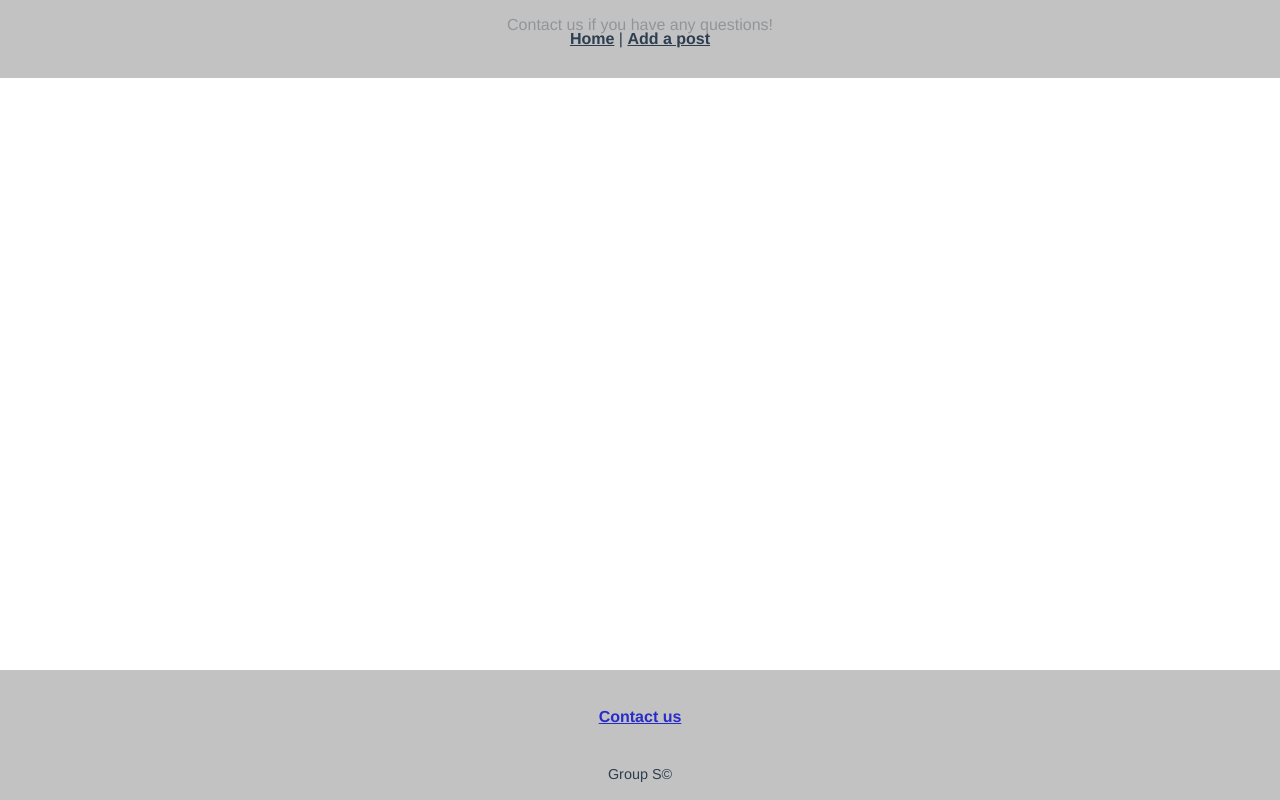
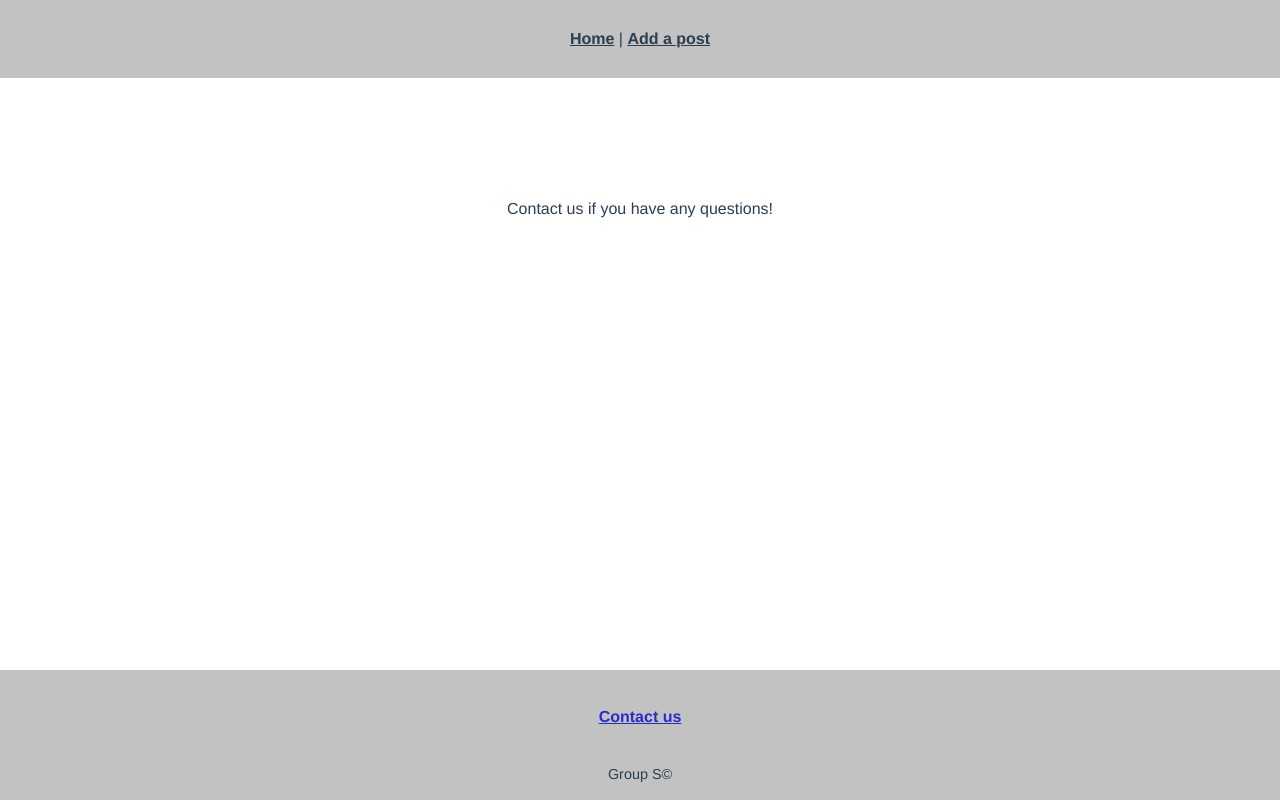
Before and after one commit to Spoldma/social-media-feed, a Vue app: page /contact in a window 1280 px wide. Built offline with nearby package versions, Linux system fonts and the light colour scheme.

Commit message:
Contact.vue

```diff
--- a/src/views/Contact.vue
+++ b/src/views/Contact.vue
@@ -1,6 +1,6 @@
 <template>
   <div>
-    <p>
+    <p class="contactus">
       Contact us if you have any questions!
     </p>
   </div>
@@ -8,4 +8,7 @@
 <script>
 </script>
 <style>
+.contactus {
+  margin-top: 200px;
+}
 </style>
```
